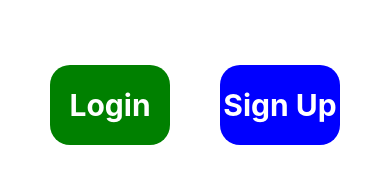
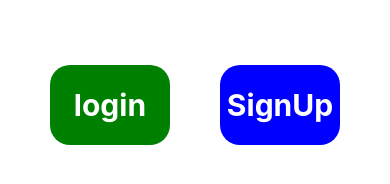
Before and after one commit to Arif080903/ArifIkhsan--85-lab1, a React Native app: screen / in a window 390 px wide. Shown: the part 598-782 px from the top of the page. Built offline with nearby package versions, Linux system fonts and the light colour scheme.

Commit message:
button component

```diff
--- a/App.js
+++ b/App.js
@@ -2,6 +2,26 @@
 import React from 'react'
 
 const App = () => {
+
+  const ButtonCostum = ({color, text}) => {
+  return(
+    <View style={{
+      backgroundColor : color,
+      width : 120,
+      height : 80,
+      borderRadius : 20,
+      justifyContent : 'center'
+
+    }}>
+      <Text style={{
+        textAlign : 'center',
+        fontSize : 30,
+        color : 'white',
+        fontWeight : 'bold'
+      }}>{text}
+      </Text>
+    </View>
+  )}
   return(
     <View style={{flex : 1}}>
       <View style={{
@@ -36,41 +56,8 @@
       justifyContent : 'space-evenly'
 
       }}>
-
-        <View style={{
-          backgroundColor : 'green',
-          width : 120,
-          height : 80,
-          borderRadius : 20,
-          justifyContent : 'center'
-
-        }}>
-          <Text style={{
-            textAlign : 'center',
-            fontSize : 30,
-            color : 'white',
-            fontWeight : 'bold'
-          }}>Login
-          </Text>
-        </View>
-
-
-        <View style={{
-          backgroundColor : 'blue',
-          width : 120,
-          height : 80,
-          borderRadius : 20,
-          justifyContent : 'center'
-
-        }}>
-          <Text style={{
-            textAlign : 'center',
-            fontSize : 30,
-            color : 'white',
-            fontWeight : 'bold'
-          }}>Sign Up
-          </Text>
-        </View>
+        <ButtonCostum color = 'green' text='login' />
+        <ButtonCostum color = 'blue' text='SignUp' />
 
 
       </View>
```
